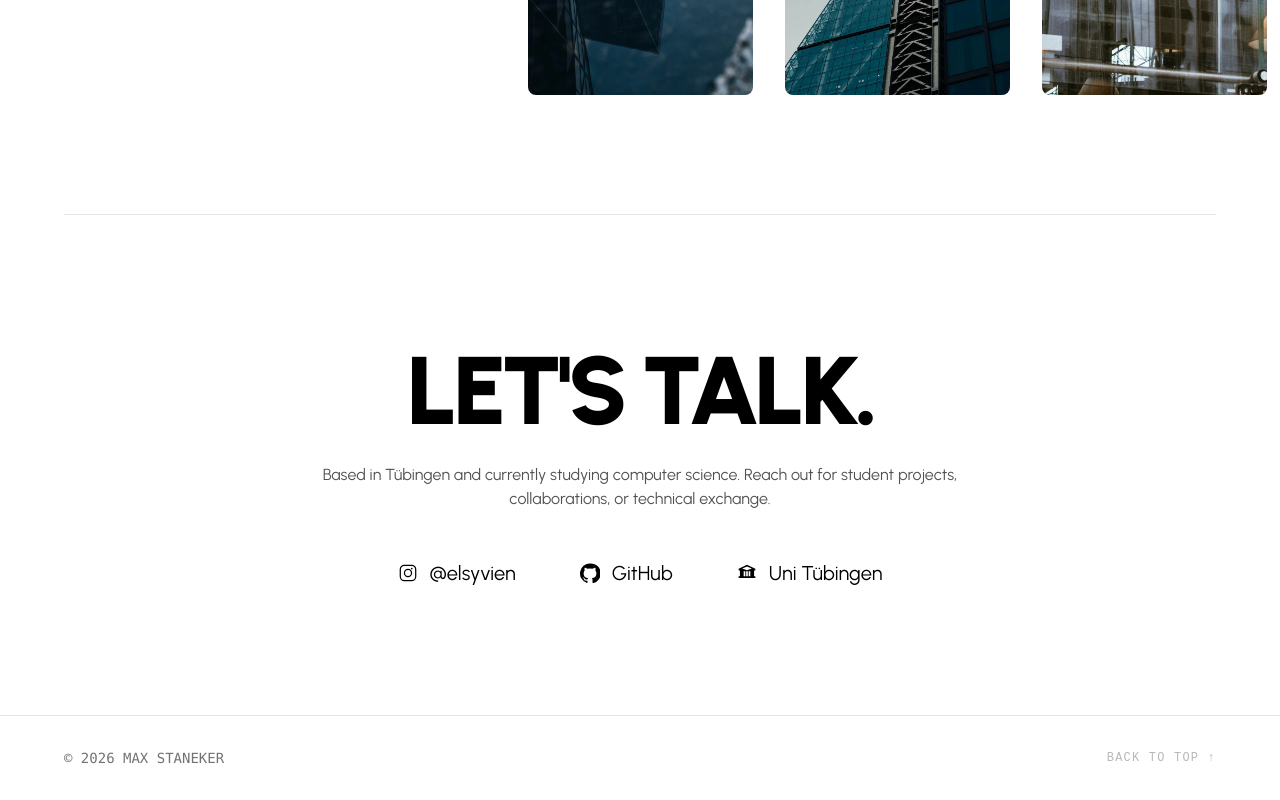
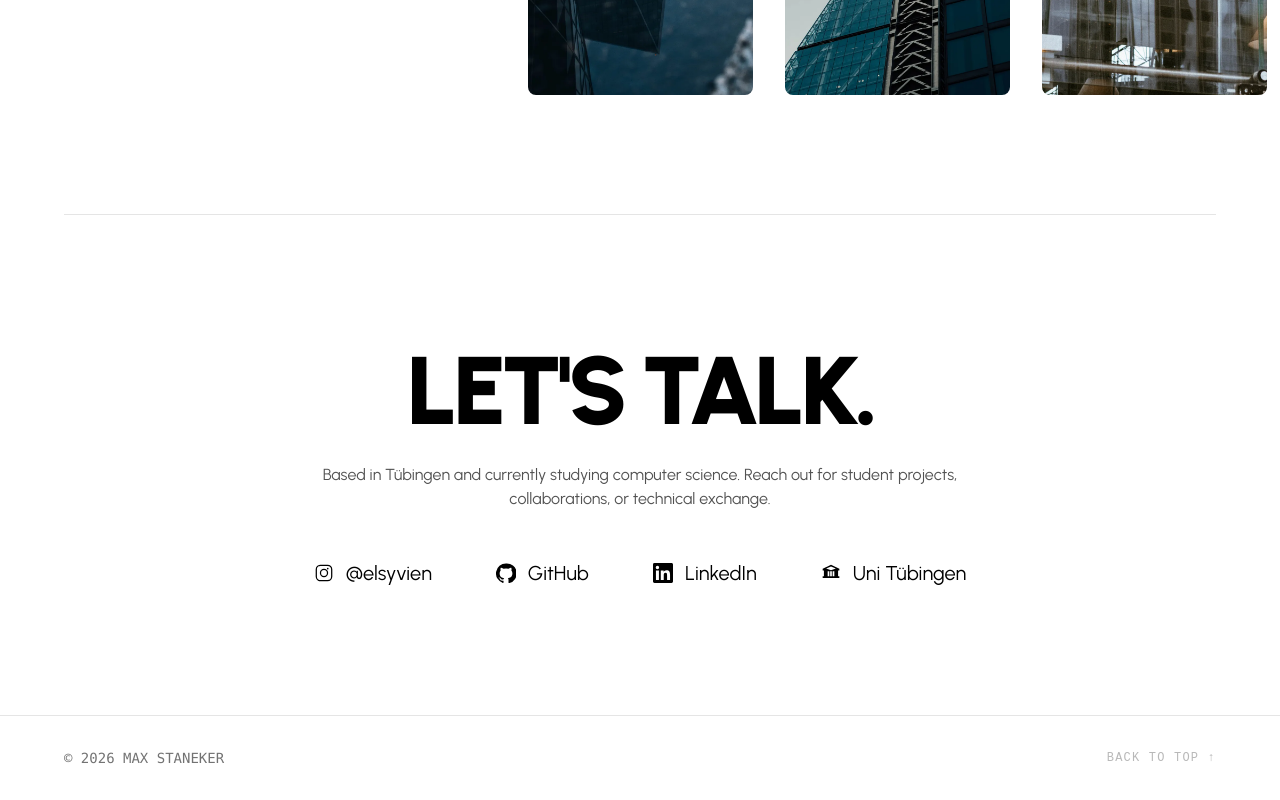
Before and after one commit to Elsyvien/elsyvien.github.io, a website: page index.html in a window 1280 px wide. Shown: the part 6941-7741 px from the top of the page. Drawn offline with Linux system fonts and the light colour scheme.

Commit message:
Add LinkedIn profile link

```diff
--- a/index.html
+++ b/index.html
@@ -694,6 +694,12 @@
                 </svg>
                 <span>GitHub</span>
             </a>
+            <a href="https://www.linkedin.com/in/max-staneker/" target="_blank" rel="noopener noreferrer" class="flex items-center justify-center gap-3 hover:underline decoration-2 underline-offset-8" aria-label="LinkedIn profile of Max Staneker">
+                <svg viewBox="0 0 24 24" class="w-5 h-5 fill-current" aria-hidden="true">
+                    <path d="M20.45 20.45h-3.56v-5.57c0-1.33-.03-3.04-1.85-3.04-1.85 0-2.14 1.45-2.14 2.94v5.67H9.34V8.98h3.42v1.57h.05c.47-.9 1.64-1.85 3.37-1.85 3.6 0 4.27 2.37 4.27 5.46v6.29ZM5.32 7.41a2.06 2.06 0 1 1 0-4.12 2.06 2.06 0 0 1 0 4.12Zm1.78 13.04H3.54V8.98H7.1v11.47ZM22.22 0H1.77A1.75 1.75 0 0 0 0 1.73v20.54C0 23.23.79 24 1.77 24h20.45A1.76 1.76 0 0 0 24 22.27V1.73C24 .77 23.21 0 22.22 0Z" />
+                </svg>
+                <span>LinkedIn</span>
+            </a>
             <a href="https://uni-tuebingen.de/" target="_blank" rel="noopener noreferrer" class="flex items-center justify-center gap-3 hover:underline decoration-2 underline-offset-8" aria-label="University of Tuebingen website">
                 <svg viewBox="0 0 24 24" class="w-5 h-5 fill-current" aria-hidden="true">
                     <path d="M12 2 2 7v2h1.5v7H2V18h20v-2h-1.5V9H22V7L12 2Zm0 2.18 5.81 2.32L12 8.82 6.19 6.5 12 4.18ZM8 10h2v6H8v-6Zm3 0h2v6h-2v-6Zm3 0h2v6h-2v-6Z" />
```
